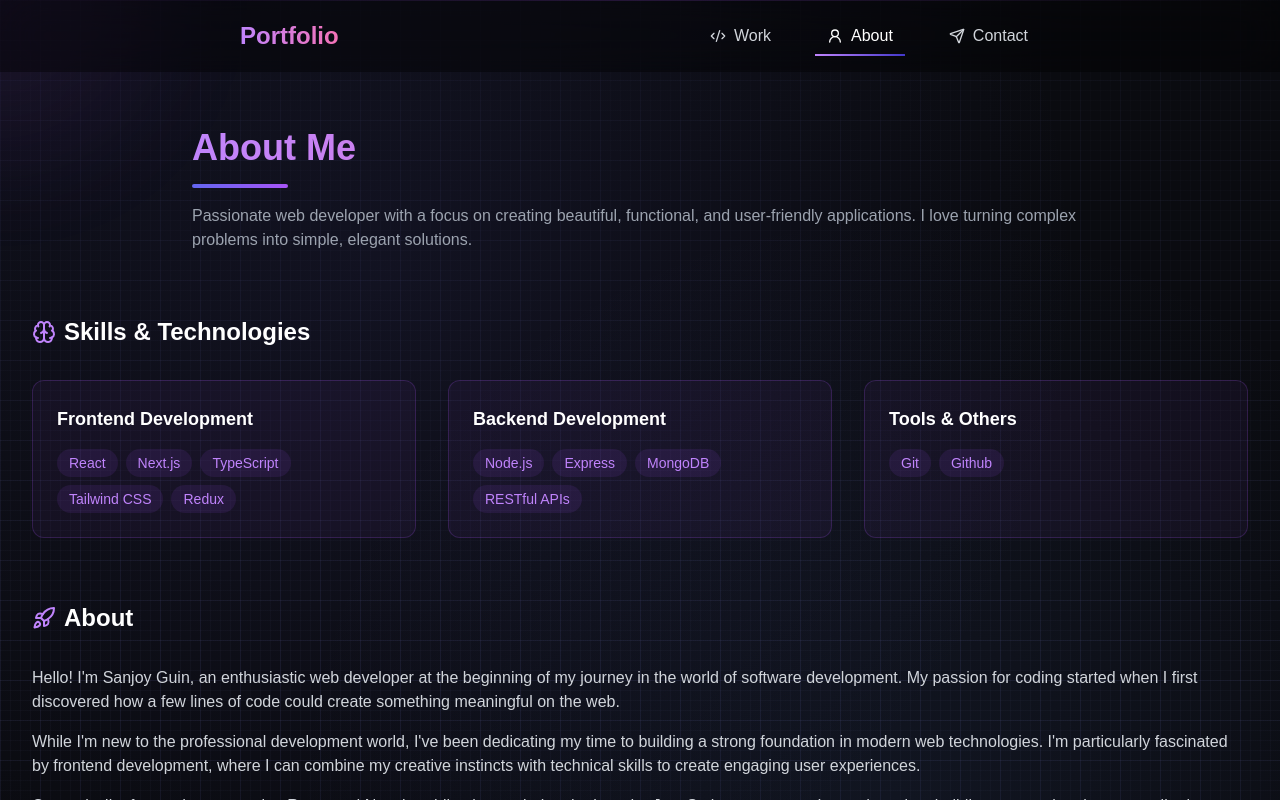
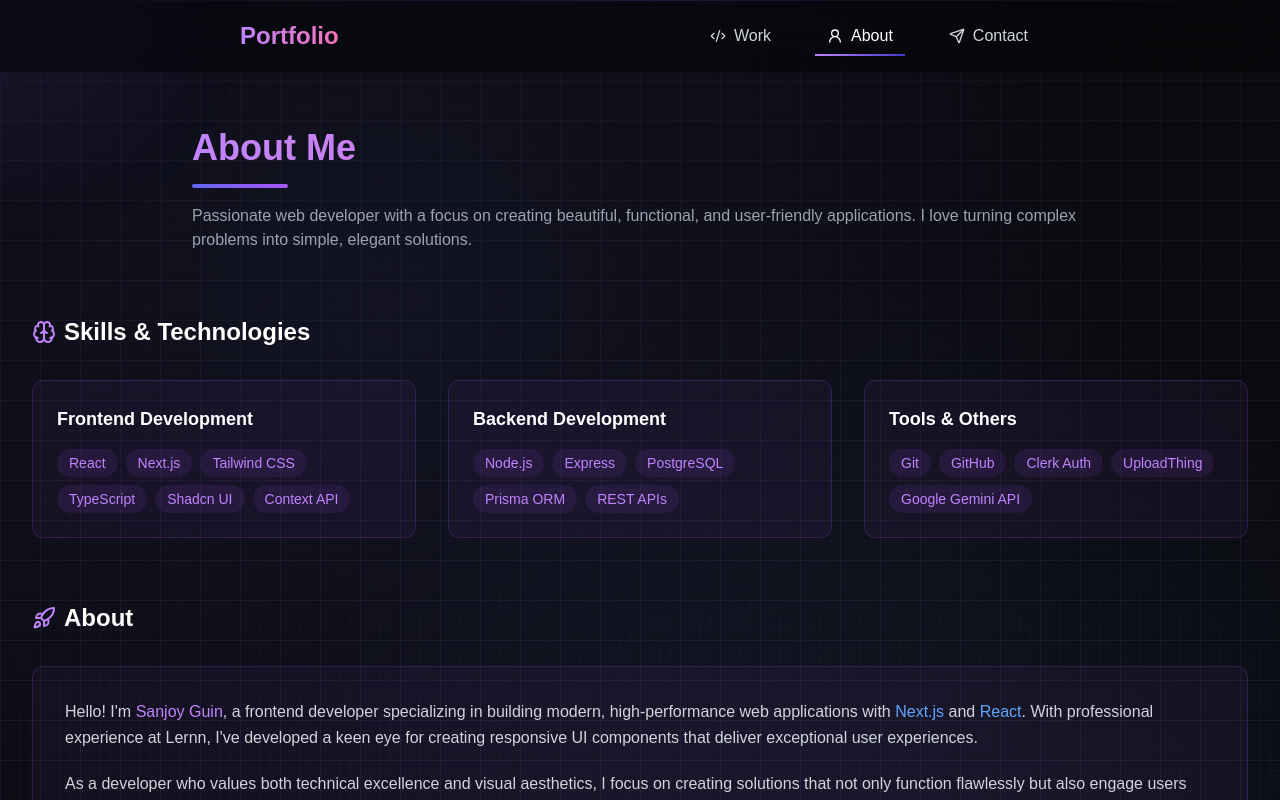
Before and after one commit to Sanjoy-droid/Portfolio, a Next.js app: page /about in a window 1280 px wide. Built offline with nearby package versions, Linux system fonts and the light colour scheme.

Commit message:
update styling

```diff
--- a/app/about/page.tsx
+++ b/app/about/page.tsx
@@ -6,32 +6,28 @@ const About = () => {
   const skills = [
     {
       category: "Frontend Development",
-      items: ["React", "Next.js", "TypeScript", "Tailwind CSS", "Redux"],
+      items: [
+        "React",
+        "Next.js",
+        "Tailwind CSS",
+        "TypeScript",
+        "Shadcn UI",
+        "Context API",
+      ],
     },
     {
       category: "Backend Development",
-      items: ["Node.js", "Express", "MongoDB", "RESTful APIs"],
+      items: ["Node.js", "Express", "PostgreSQL", "Prisma ORM", "REST APIs"],
     },
     {
       category: "Tools & Others",
-      items: ["Git", "Github"],
-    },
-  ];
-
-  const experiences = [
-    {
-      period: "2022 - Present",
-      role: "Senior Frontend Developer",
-      company: "Tech Solutions Inc.",
-      description:
-        "Leading frontend development team, implementing modern web solutions using React and Next.js",
-    },
-    {
-      period: "2020 - 2022",
-      role: "Full Stack Developer",
-      company: "Digital Innovations Ltd",
-      description:
-        "Developed and maintained full-stack applications using MERN stack",
+      items: [
+        "Git",
+        "GitHub",
+        "Clerk Auth",
+        "UploadThing",
+        "Google Gemini API",
+      ],
     },
   ];
 
@@ -50,7 +46,7 @@ const About = () => {
         {/* Hero Section */}
         {/* Hero Section */}
         <div className="mb-16 text-center md:text-left max-w-4xl mx-auto mt-12">
-          <h1 className="mb-4 bg-gradient-to-r from-purple-400 to-pink-400 bg-clip-text text-4xl font-bold text-transparent">
+          <h1 className="mb-4 bg-gradient-to-r from-purple-400 to-pink-400 bg-clip-text text-4xl md:text-4xl font-bold text-transparent">
             About Me
           </h1>
           <div className="h-1 w-24 bg-gradient-to-r from-indigo-500 to-purple-500 rounded-full mx-auto md:mx-0 mt-3"></div>
@@ -100,41 +96,64 @@ const About = () => {
             <Rocket className="h-6 w-6 text-purple-400" />
             <h2 className="text-2xl font-bold text-white">About</h2>
           </div>
-          <div className="space-y-4 text-gray-300">
-            <p>
-              Hello! I&apos;m Sanjoy Guin, an enthusiastic web developer at the
-              beginning of my journey in the world of software development. My
-              passion for coding started when I first discovered how a few lines
-              of code could create something meaningful on the web.
-            </p>
-            <p>
-              While I&apos;m new to the professional development world,
-              I&apos;ve been dedicating my time to building a strong foundation
-              in modern web technologies. I&apos;m particularly fascinated by
-              frontend development, where I can combine my creative instincts
-              with technical skills to create engaging user experiences.
-            </p>
-            <p>
-              Currently, I&apos;m focused on mastering React and Next.js, while
-              also exploring the broader JavaScript ecosystem. I spend my time
-              building personal projects, contributing to open-source when I
-              can, and continuously learning through online resources and coding
-              challenges.
-            </p>
-            <p>
-              What excites me most about web development is the endless
-              opportunity to learn and grow. Every project is a new chance to
-              solve problems creatively and improve my skills. I&apos;m eager to
-              collaborate with others and contribute to meaningful projects that
-              make a difference.
-            </p>
-            <p>
-              When I&apos;m not coding, you can find me exploring new web
-              technologies, reading tech blogs, or participating in coding
-              communities. I believe in the power of community learning and am
-              always open to connecting with fellow developers and learning from
-              their experiences.
-            </p>
+          <div className="rounded-xl border border-purple-500/20 bg-purple-500/5 p-8">
+            <div className="space-y-5 text-gray-300">
+              <p className="leading-relaxed">
+                Hello! I&apos;m{" "}
+                <span className="text-purple-400 font-medium">Sanjoy Guin</span>
+                , a frontend developer specializing in building modern,
+                high-performance web applications with{" "}
+                <span className="text-blue-400">Next.js </span>
+                and <span className="text-blue-400">React</span>. With
+                professional experience at Lernn, I've developed a keen eye for
+                creating responsive UI components that deliver exceptional user
+                experiences.
+              </p>
+              <p className="leading-relaxed">
+                As a developer who values both technical excellence and visual
+                aesthetics, I focus on creating solutions that not only function
+                flawlessly but also engage users through thoughtful design
+                principles. My expertise in{" "}
+                <span className="text-blue-400">Tailwind CSS</span> allows me to
+                rapidly prototype and deliver polished interfaces that maintain
+                consistency across platforms.
+              </p>
+              <p className="leading-relaxed">
+                My approach to development emphasizes{" "}
+                <span className="text-purple-400 font-medium">
+                  performance optimization
+                </span>{" "}
+                and code quality. I've successfully refactored legacy codebases
+                to improve load times by{" "}
+                <span className="text-green-400 font-medium">30%</span>,
+                demonstrating my commitment to creating efficient, scalable
+                applications. Through implementing reusable component systems, I
+                ensure maintainable codebases that can evolve with product
+                requirements.
+              </p>
+              <p className="leading-relaxed">
+                I'm particularly passionate about fullstack development, having
+                built complex applications like{" "}
+                <span className="text-blue-400">The Univillage</span> social
+                media platform and{" "}
+                <span className="text-blue-400">Brain Buddy AI</span> chatbot.
+                These projects showcase my ability to integrate frontend
+                interfaces with sophisticated backend functionality, from
+                real-time updates to AI-powered features.
+              </p>
+              <p className="leading-relaxed">
+                I believe in{" "}
+                <span className="text-purple-400 font-medium">
+                  continuous learning
+                </span>{" "}
+                and staying at the forefront of web technologies. I'm constantly
+                expanding my skill set through practical implementation and
+                challenging myself with projects that push the boundaries of
+                what's possible on the web. I'm excited to collaborate on
+                innovative projects that solve real-world problems through
+                thoughtful, user-centered design and robust engineering.
+              </p>
+            </div>
           </div>
         </div>
       </div>
```
